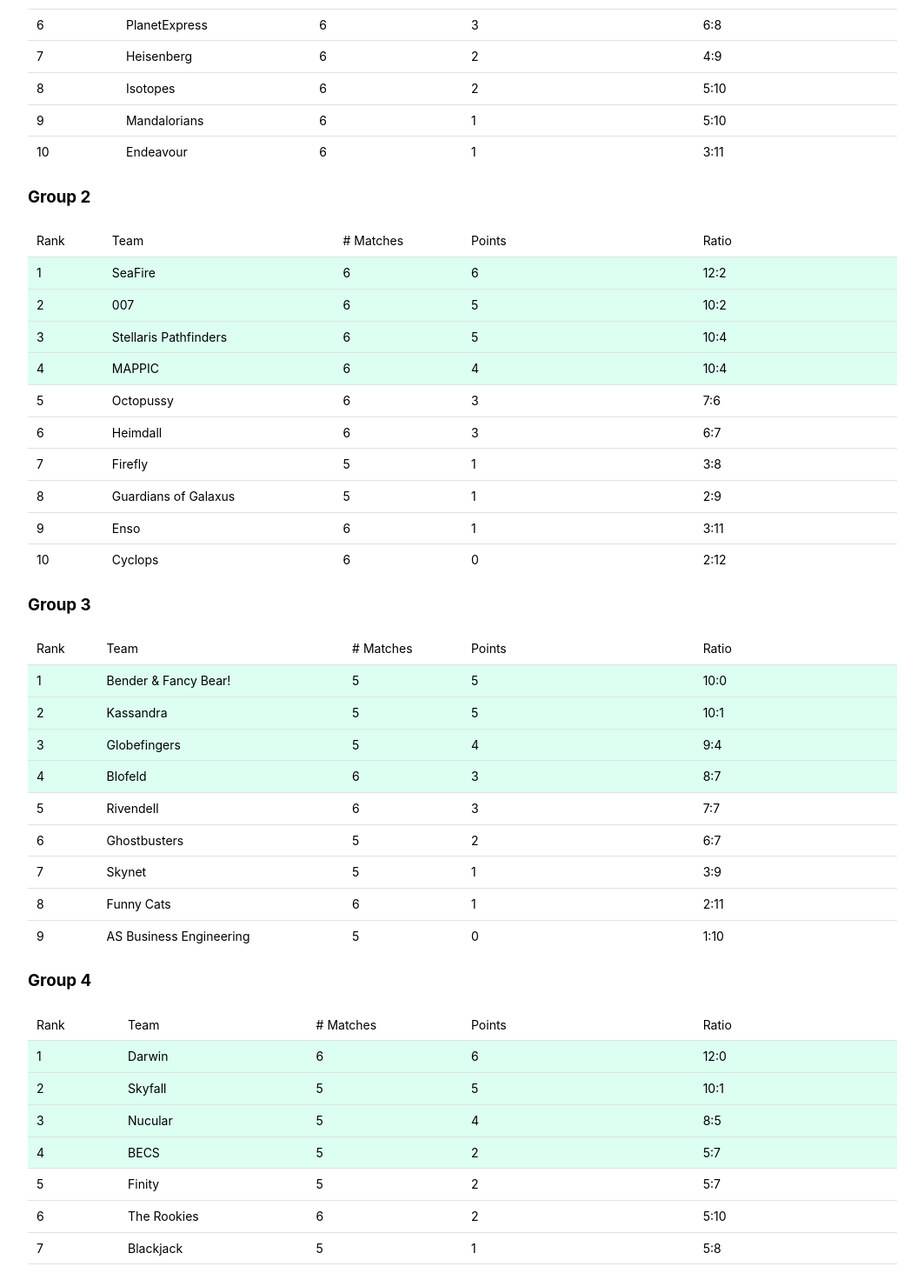
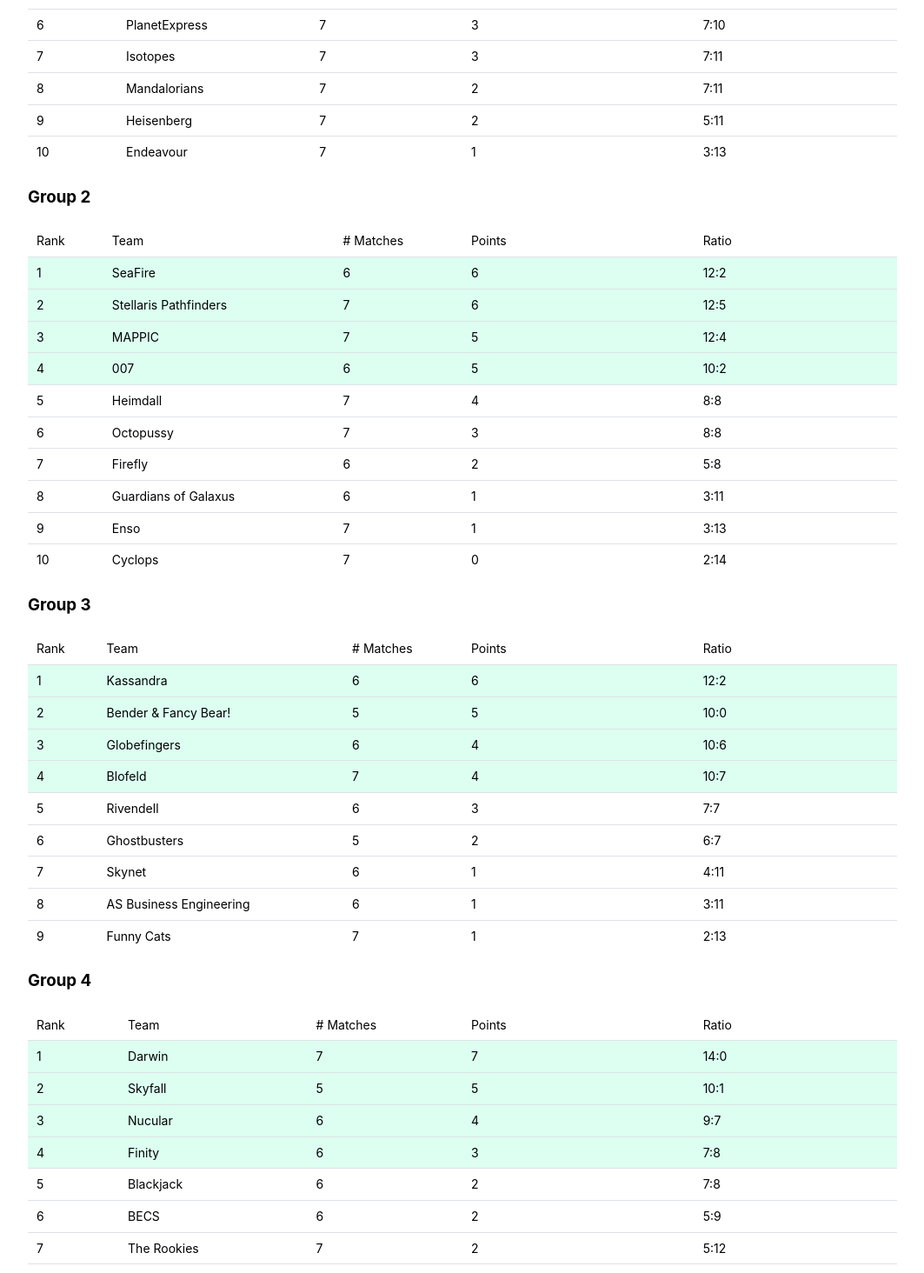
Before and after one commit to Nasicus/dgpdggtwc, a React (Vite) app: page / in a window 1280 px wide. Shown: the part 344-1808 px from the top of the page at 87% size, without its empty margins (108-1171 px from the left). Built offline with nearby package versions, Linux system fonts and the light colour scheme.

Commit message:
add all until 31.01

```diff
--- a/src/data/groupResults.ts
+++ b/src/data/groupResults.ts
@@ -64,11 +64,11 @@ export const group1: Group = [
   [
     "Week 7",
     [
-      ["Phoenix", "Isotopes", ""],
-      ["Phantom Coin", "Clippy", ""],
-      ["Endeavour", "SSM", ""],
-      ["PlanetExpress", "Mandalorians", ""],
-      ["Bananas", "Heisenberg", ""],
+      ["Phoenix", "Isotopes", "1:2"],
+      ["Phantom Coin", "Clippy", "1:2"],
+      ["Endeavour", "SSM", "0:2"],
+      ["PlanetExpress", "Mandalorians", "1:2"],
+      ["Bananas", "Heisenberg", "2:1"],
     ],
   ],
   [
@@ -157,11 +157,11 @@ export const group2: Group = [
   [
     "Week 7",
     [
-      ["Stellaris Pathfinders", "Octopussy", ""],
+      ["Stellaris Pathfinders", "Octopussy", "2:1"],
       ["007", "SeaFire", ""],
-      ["Enso", "MAPPIC", ""],
-      ["Cyclops", "Firefly", ""],
-      ["Heimdall", "Guardians of Galaxus", ""],
+      ["Enso", "MAPPIC", "0:2"],
+      ["Cyclops", "Firefly", "0:2"],
+      ["Heimdall", "Guardians of Galaxus", "2:1"],
     ],
   ],
   [
@@ -250,10 +250,10 @@ export const group3: Group = [
   [
     "Week 7",
     [
-      ["Kassandra", "Globefingers", ""],
-      ["Funny Cats", "Blofeld", ""],
+      ["Kassandra", "Globefingers", "2:1"],
+      ["Funny Cats", "Blofeld", "0:2"],
       ["Ghostbusters", "Bender & Fancy Bear!", ""],
-      ["Skynet", "AS Business Engineering", ""],
+      ["Skynet", "AS Business Engineering", "1:2"],
       ["BREAK", "Rivendell", ""],
     ],
   ],
@@ -344,9 +344,9 @@ export const group4: Group = [
     "Week 7",
     [
       ["Skyfall", "Das Business", ""],
-      ["The Rookies", "Darwin", ""],
-      ["Finity", "Nucular", ""],
-      ["BECS", "Blackjack", ""],
+      ["The Rookies", "Darwin", "0:2"],
+      ["Finity", "Nucular", "2:1"],
+      ["BECS", "Blackjack", "0:2"],
       ["BREAK", "Don't Panic", ""],
     ],
   ],
```
